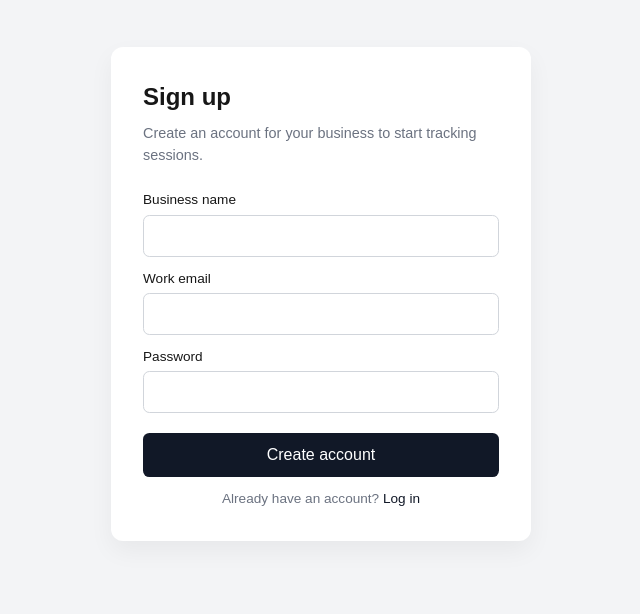
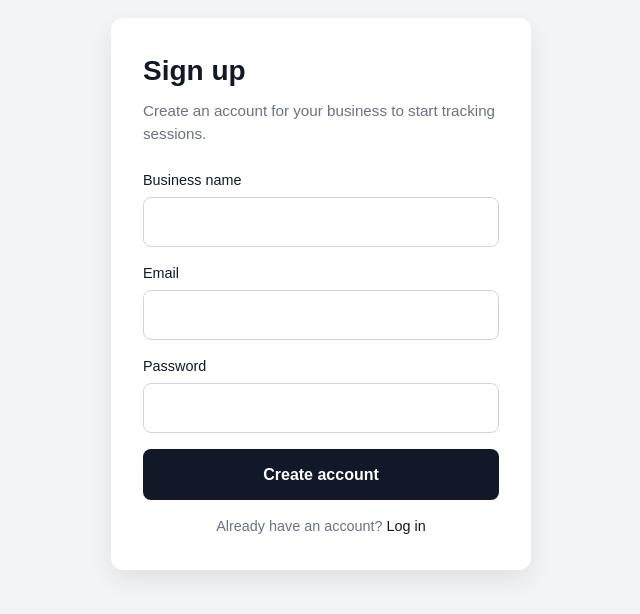
Before and after one commit to cmshea96/session-tracker, a Next.js app: page /signup in a window 1280 px wide. Shown: the part 106-720 px from the top of the page, without its empty margins (319-959 px from the left). Built offline with nearby package versions, Linux system fonts and the light colour scheme; no server answers.

Commit message:
signup to onboarding

```diff
--- a/app/signup/page.tsx
+++ b/app/signup/page.tsx
@@ -10,23 +10,20 @@ const supabase = createClient(supabaseUrl, supabaseAnonKey);
 
 export default function SignupPage() {
   const router = useRouter();
+
+  const [businessName, setBusinessName] = useState("");
   const [email, setEmail] = useState("");
   const [password, setPassword] = useState("");
-  const [businessName, setBusinessName] = useState("");
   const [loading, setLoading] = useState(false);
   const [error, setError] = useState<string | null>(null);
 
-  async function handleSubmit(e: React.FormEvent) {
+  async function handleSignup(e: React.FormEvent) {
     e.preventDefault();
+    setLoading(true);
     setError(null);
-    setLoading(true);
 
     try {
-      if (!email || !password || !businessName) {
-        throw new Error("Please fill in all fields");
-      }
-
-      const { data, error: signUpError } = await supabase.auth.signUp({
+      const { error } = await supabase.auth.signUp({
         email,
         password,
         options: {
@@ -36,16 +33,11 @@ export default function SignupPage() {
         },
       });
 
-      if (signUpError) {
-        throw signUpError;
+      if (error) {
+        throw error;
       }
 
-      if (data.session) {
-        router.push("/onboarding");
-        return;
-      }
-
-      router.push("/login");
+      router.push("/onboarding");
     } catch (err: any) {
       setError(err.message || "Something went wrong");
     } finally {
@@ -60,25 +52,27 @@ export default function SignupPage() {
         display: "flex",
         alignItems: "center",
         justifyContent: "center",
+        background: "#f3f4f6",
         fontFamily: "sans-serif",
-        background: "#f3f4f6",
+        padding: "1.5rem",
       }}
     >
       <div
         style={{
           width: "100%",
-          maxWidth: 420,
+          maxWidth: "420px",
+          background: "#ffffff",
+          borderRadius: "12px",
+          boxShadow: "0 10px 25px rgba(0,0,0,0.08)",
           padding: "2rem",
-          borderRadius: "0.75rem",
-          background: "white",
-          boxShadow: "0 10px 25px rgba(0,0,0,0.05)",
         }}
       >
         <h1
           style={{
-            fontSize: "1.5rem",
-            fontWeight: 600,
+            fontSize: "1.75rem",
+            fontWeight: 700,
             marginBottom: "0.5rem",
+            color: "#111827",
           }}
         >
           Sign up
@@ -86,39 +80,43 @@ export default function SignupPage() {
 
         <p
           style={{
-            fontSize: "0.9rem",
             color: "#6b7280",
             marginBottom: "1.5rem",
+            fontSize: "0.95rem",
           }}
         >
           Create an account for your business to start tracking sessions.
         </p>
 
         <form
-          onSubmit={handleSubmit}
-          style={{ display: "flex", flexDirection: "column", gap: "0.75rem" }}
+          onSubmit={handleSignup}
+          style={{ display: "flex", flexDirection: "column", gap: "1rem" }}
         >
           <div>
             <label
-              htmlFor="business"
+              htmlFor="businessName"
               style={{
                 display: "block",
-                fontSize: "0.85rem",
-                marginBottom: "0.25rem",
+                marginBottom: "0.35rem",
+                fontSize: "0.9rem",
+                fontWeight: 500,
+                color: "#111827",
               }}
             >
               Business name
             </label>
             <input
-              id="business"
+              id="businessName"
               type="text"
               value={businessName}
               onChange={(e) => setBusinessName(e.target.value)}
+              required
               style={{
                 width: "100%",
-                padding: "0.5rem 0.6rem",
-                borderRadius: "0.4rem",
+                padding: "0.75rem",
                 border: "1px solid #d1d5db",
+                borderRadius: "8px",
+                fontSize: "1rem",
               }}
             />
           </div>
@@ -128,23 +126,26 @@ export default function SignupPage() {
               htmlFor="email"
               style={{
                 display: "block",
-                fontSize: "0.85rem",
-                marginBottom: "0.25rem",
+                marginBottom: "0.35rem",
+                fontSize: "0.9rem",
+                fontWeight: 500,
+                color: "#111827",
               }}
             >
-              Work email
+              Email
             </label>
             <input
               id="email"
               type="email"
               value={email}
               onChange={(e) => setEmail(e.target.value)}
-              autoComplete="email"
+              required
               style={{
                 width: "100%",
-                padding: "0.5rem 0.6rem",
-                borderRadius: "0.4rem",
+                padding: "0.75rem",
                 border: "1px solid #d1d5db",
+                borderRadius: "8px",
+                fontSize: "1rem",
               }}
             />
           </div>
@@ -154,8 +155,10 @@ export default function SignupPage() {
               htmlFor="password"
               style={{
                 display: "block",
-                fontSize: "0.85rem",
-                marginBottom: "0.25rem",
+                marginBottom: "0.35rem",
+                fontSize: "0.9rem",
+                fontWeight: 500,
+                color: "#111827",
               }}
             >
               Password
@@ -165,33 +168,37 @@ export default function SignupPage() {
               type="password"
               value={password}
               onChange={(e) => setPassword(e.target.value)}
-              autoComplete="new-password"
+              required
               style={{
                 width: "100%",
-                padding: "0.5rem 0.6rem",
-                borderRadius: "0.4rem",
+                padding: "0.75rem",
                 border: "1px solid #d1d5db",
+                borderRadius: "8px",
+                fontSize: "1rem",
               }}
             />
           </div>
 
           {error && (
-            <p style={{ color: "#b91c1c", fontSize: "0.85rem" }}>{error}</p>
+            <p style={{ color: "#dc2626", fontSize: "0.9rem", margin: 0 }}>
+              {error}
+            </p>
           )}
 
           <button
             type="submit"
             disabled={loading}
             style={{
-              marginTop: "0.5rem",
               width: "100%",
-              padding: "0.6rem 0.8rem",
-              borderRadius: "0.4rem",
+              padding: "0.85rem",
+              borderRadius: "8px",
               border: "none",
-              background: loading ? "#6b7280" : "#111827",
-              color: "white",
-              fontWeight: 500,
-              cursor: loading ? "default" : "pointer",
+              background: "#111827",
+              color: "#ffffff",
+              fontSize: "1rem",
+              fontWeight: 600,
+              cursor: loading ? "not-allowed" : "pointer",
+              opacity: loading ? 0.7 : 1,
             }}
           >
             {loading ? "Creating account..." : "Create account"}
@@ -200,21 +207,14 @@ export default function SignupPage() {
 
         <p
           style={{
-            marginTop: "0.75rem",
-            fontSize: "0.85rem",
+            marginTop: "1rem",
+            textAlign: "center",
+            fontSize: "0.9rem",
             color: "#6b7280",
-            textAlign: "center",
           }}
         >
           Already have an account?{" "}
-          <a
-            href="/login"
-            style={{
-              color: "#111827",
-              fontWeight: 500,
-              textDecoration: "none",
-            }}
-          >
+          <a href="/login" style={{ color: "#111827", fontWeight: 500 }}>
             Log in
           </a>
         </p>
```
